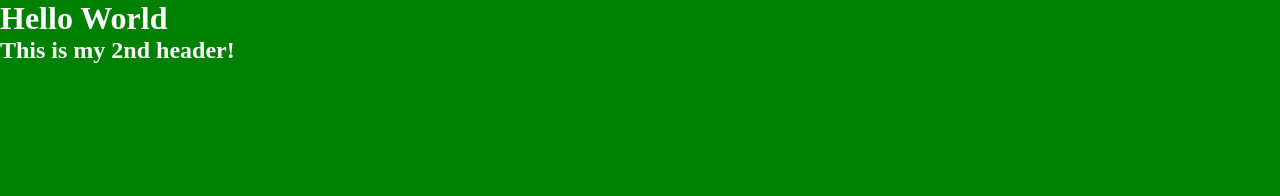
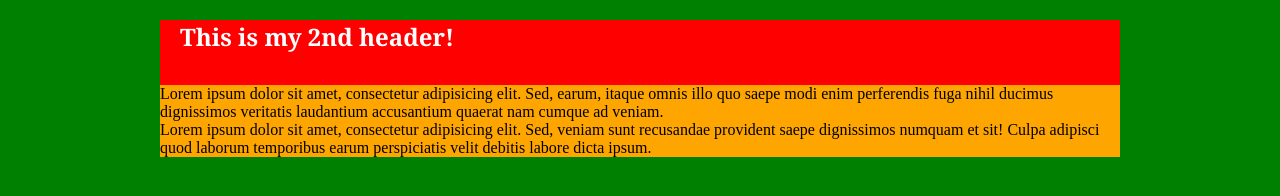
Before and after one commit to aaronjcksn/test-site, a plain HTML site: page index.html in a window 1280 px wide. Drawn offline with Linux system fonts and the light colour scheme.

Commit message:
Adding background color to content

```diff
--- a/css/styles.css
+++ b/css/styles.css
@@ -2,3 +2,9 @@
 
 html 						{ background: green; }
 h1,h2,h3,h4,h5 				{ color: white; }
+
+header 						{ background: red; width: 100%; height: 65px; }
+header h1 					{ margin: 20px; font-family: arial; display: block; background: grey; }
+header h2 					{ padding-bottom: 15px; margin: 20px; font-family: georgia; }
+section 					{ background: orange; }
+.container 					{ width: 960px; height: 100%; margin: 0 auto; }
--- a/index.html
+++ b/index.html
@@ -6,9 +6,17 @@
 	<title>Test</title>
 </head>
 <body>
-	<h1>Hello World</h1>
+
 	<div class="container">
-		<h2>This is my 2nd header!</h2>
+		<header>
+			<h2>This is my 2nd header!</h2>
+		</header>
+
+		<section>
+			<p>Lorem ipsum dolor sit amet, consectetur adipisicing elit. Sed, earum, itaque omnis illo quo saepe modi enim perferendis fuga nihil ducimus dignissimos veritatis laudantium accusantium quaerat nam cumque ad veniam.</p>
+
+			<p>Lorem ipsum dolor sit amet, consectetur adipisicing elit. Sed, veniam sunt recusandae provident saepe dignissimos numquam et sit! Culpa adipisci quod laborum temporibus earum perspiciatis velit debitis labore dicta ipsum.</p>
+		</section>
 	</div>
 </body>
 </html>
```
